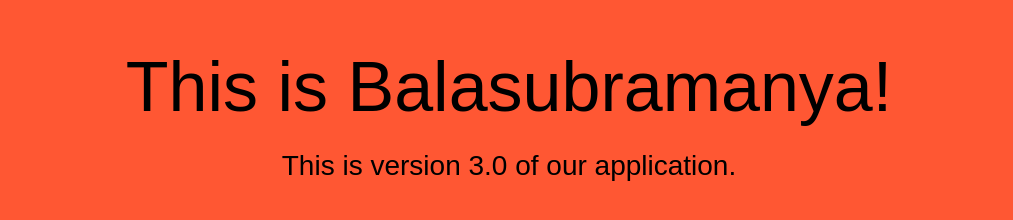
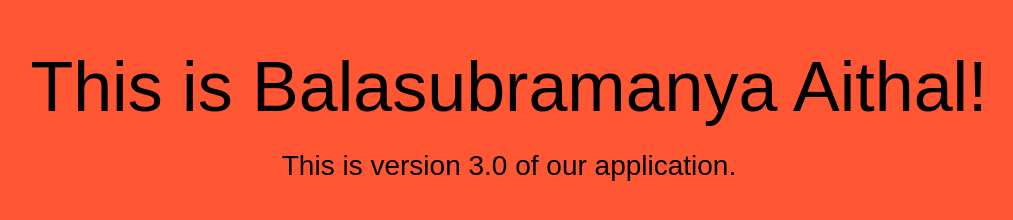
Before and after one commit to ksbsaithal/Git-Dep-test, a plain HTML site: page index.html in a window 1280 px wide. Shown: the whole page, without its empty margins (131-1144 px from the left). Drawn offline with Linux system fonts and the light colour scheme.

Commit message:
index.html

```diff
--- a/index.html
+++ b/index.html
@@ -26,7 +26,7 @@
 </head>
 <body>
   <div align="center">
-    <h1>This is Balasubramanya!</h1>
+    <h1>This is Balasubramanya Aithal!</h1>
     <h2>This is version 3.0 of our application.</h2>
   </div>
 </body>
```
